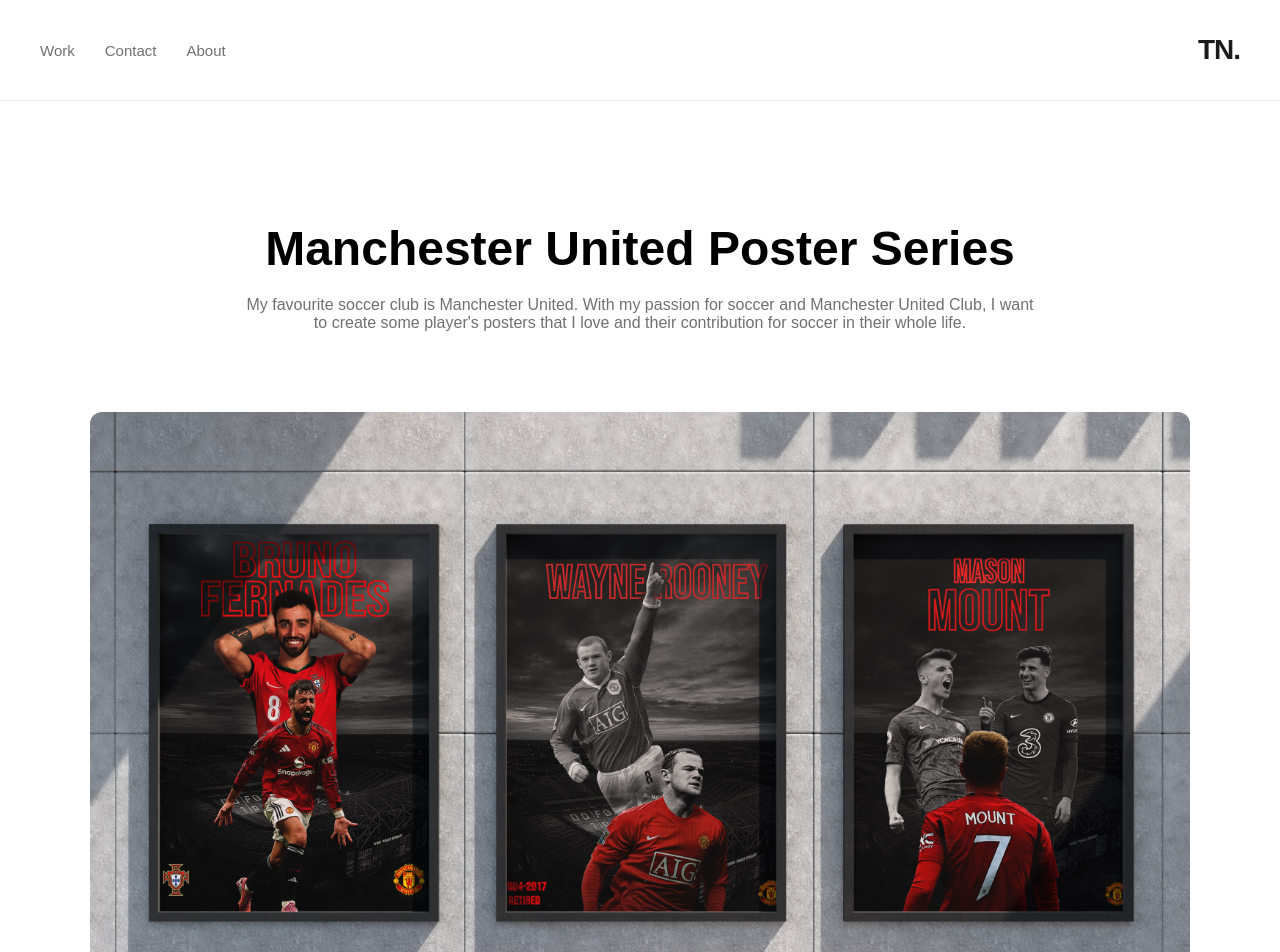
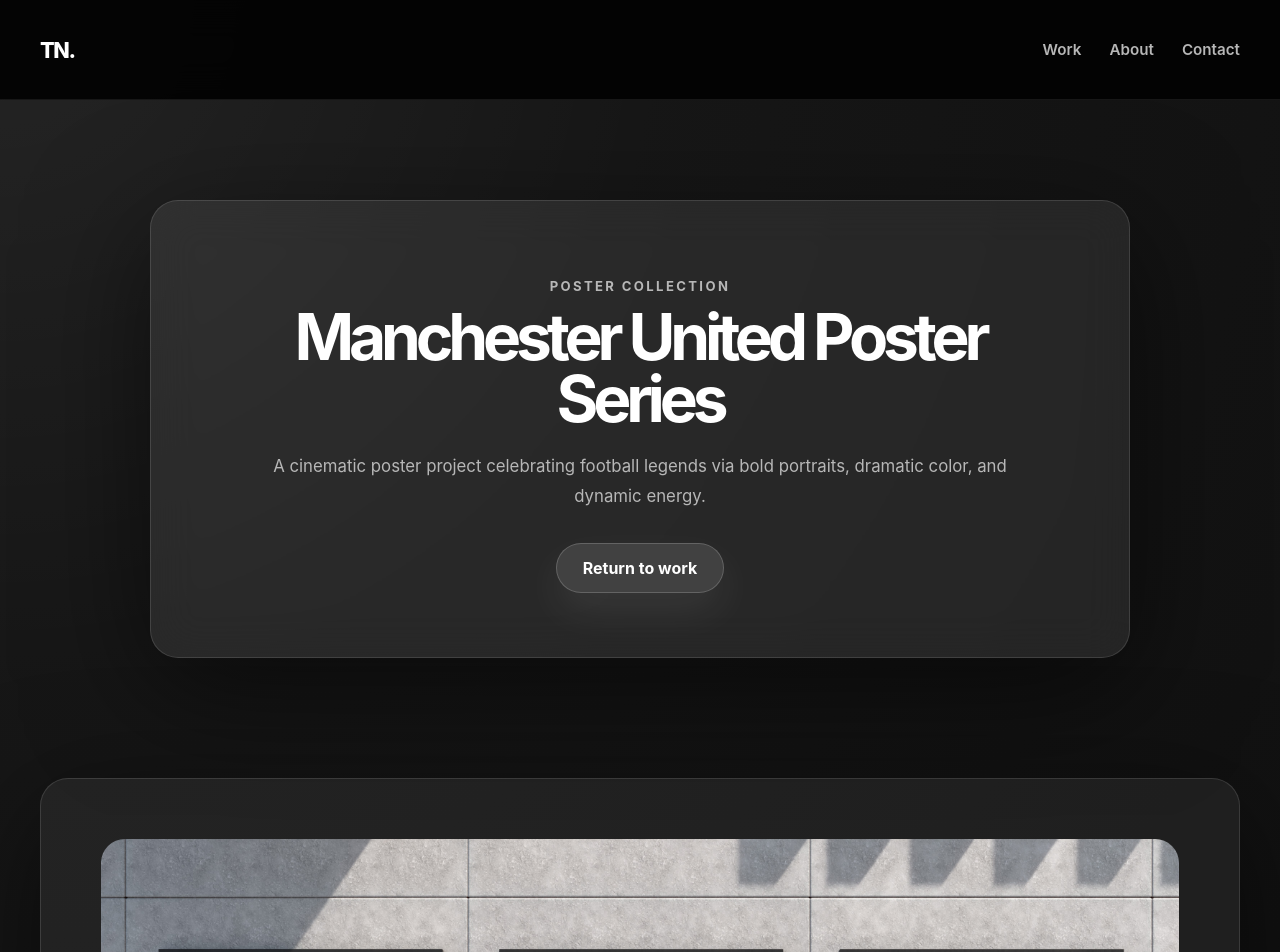
Before and after one commit to canhdien/portfolio, a Next.js app: page /poster in a window 1280 px wide. Shown: the top 952 px of the page. Built offline with nearby package versions, Linux system fonts and the light colour scheme.

Commit message:
fix everything

```diff
--- a/app/global.css
+++ b/app/global.css
@@ -0,0 +1,356 @@
+:root {
+  color-scheme: dark;
+  --bg: #060606;
+  --surface: rgba(255,255,255,0.08);
+  --surface-strong: rgba(255,255,255,0.12);
+  --text: #f5f5f5;
+  --muted: #b7b7b7;
+  --accent: #ffffff;
+  --border: rgba(255,255,255,0.1);
+  --shadow: 0 32px 120px rgba(0, 0, 0, 0.55);
+  --radius: 28px;
+}
+
+* {
+  box-sizing: border-box;
+}
+
+html {
+  scroll-behavior: smooth;
+}
+
+body {
+  margin: 0;
+  min-height: 100vh;
+  font-family: Inter, ui-sans-serif, system-ui, -apple-system, BlinkMacSystemFont, "Segoe UI", sans-serif;
+  background: radial-gradient(circle at top left, rgba(255,255,255,0.08) 0%, rgba(255,255,255,0.02) 20%, #060606 100%);
+  color: var(--text);
+}
+
+img {
+  max-width: 100%;
+  display: block;
+}
+
+a {
+  color: inherit;
+  text-decoration: none;
+}
+
+button,
+input,
+textarea,
+select {
+  font: inherit;
+}
+
+main {
+  padding: 0;
+}
+
+.layoutContainer {
+  max-width: 1400px;
+  width: 100%;
+  margin: 0 auto;
+  padding: 0 40px;
+  min-height: 100vh;
+  display: flex;
+  flex-direction: column;
+}
+
+.pageRoot {
+  width: 100%;
+}
+
+.heroSection {
+  min-height: 70vh;
+  display: grid;
+  place-items: center;
+  padding: 100px 0 120px;
+  text-align: center;
+}
+
+.heroCard {
+  max-width: 980px;
+  width: 100%;
+  padding: 64px;
+  border-radius: var(--radius);
+  background: var(--surface);
+  border: 1px solid rgba(255,255,255,0.12);
+  box-shadow: var(--shadow);
+  backdrop-filter: blur(22px);
+  text-align: center;
+}
+
+.heroHeadline {
+  font-size: clamp(3rem, 5vw, 5.2rem);
+  line-height: 0.96;
+  margin: 0 0 22px;
+  letter-spacing: -0.08em;
+  color: #fff;
+}
+
+.heroText,
+.sectionText,
+.cardCopy {
+  max-width: 760px;
+  font-size: 1.05rem;
+  line-height: 1.8;
+  color: var(--muted);
+  margin: 0 auto;
+}
+
+
+.accent {
+  color: var(--accent);
+}
+
+.featuredGrid {
+  display: grid;
+  gap: 36px;
+  grid-template-columns: repeat(auto-fit, minmax(320px, 1fr));
+  margin: 0 auto 120px;
+  width: min(100%, 1100px);
+}
+
+.showcaseCard {
+  display: grid;
+  grid-template-rows: 1fr auto;
+  border-radius: var(--radius);
+  overflow: hidden;
+  background: linear-gradient(180deg, rgba(255,255,255,0.1) 0%, rgba(255,255,255,0.05) 100%);
+  box-shadow: var(--shadow);
+  border: 1px solid rgba(255,255,255,0.12);
+}
+
+.showcaseCard .imageWrapper {
+  position: relative;
+  min-height: 320px;
+  overflow: hidden;
+}
+
+.showcaseCard img {
+  width: 100%;
+  height: 100%;
+  object-fit: cover;
+  transition: transform 0.5s ease;
+  filter: grayscale(0.05) contrast(1.05);
+}
+
+.showcaseCard:hover img {
+  transform: scale(1.03);
+}
+
+.cardBody {
+  padding: 32px;
+}
+
+.showcaseLabel {
+  display: inline-flex;
+  text-transform: uppercase;
+  letter-spacing: 0.18em;
+  font-size: 0.82rem;
+  color: var(--muted);
+  margin-bottom: 12px;
+  font-weight: 700;
+}
+
+.showcaseTitle,
+.sectionHeading,
+.cardTitle {
+  margin: 0 0 18px;
+  line-height: 1.05;
+}
+
+.showcaseTitle {
+  font-size: 2rem;
+  font-weight: 800;
+  color: #fff;
+}
+
+.sectionHeading {
+  font-size: clamp(2rem, 3vw, 3.3rem);
+  color: #fff;
+}
+
+.cardTitle {
+  font-size: 1.35rem;
+  color: #fff;
+}
+
+.showcaseCopy {
+  font-size: 1rem;
+  line-height: 1.8;
+  color: #d8d8d8;
+  margin: 0 0 24px;
+}
+
+.buttonAccent {
+  display: inline-flex;
+  align-items: center;
+  justify-content: center;
+  padding: 14px 26px;
+  border-radius: 999px;
+  background: rgba(255,255,255,0.12);
+  border: 1px solid rgba(255,255,255,0.18);
+  color: #fff;
+  font-weight: 700;
+  transition: transform 0.2s ease, box-shadow 0.2s ease, background 0.2s ease;
+  box-shadow: 0 18px 40px rgba(255,255,255,0.08);
+  margin-top: 2rem;
+}
+
+.buttonAccent:hover {
+  transform: translateY(-1px);
+  box-shadow: 0 24px 50px rgba(255,255,255,0.12);
+  background: rgba(255,255,255,0.18);
+}
+
+.sectionPanel {
+  padding: 60px;
+  border-radius: var(--radius);
+  background: rgba(255,255,255,0.06);
+  border: 1px solid rgba(255,255,255,0.12);
+  box-shadow: var(--shadow);
+  margin-bottom: 120px;
+}
+
+.navBar {
+  width: 100%;
+  height: 100px;
+  display: flex;
+  align-items: center;
+  background: rgba(3,3,3,0.94);
+  position: sticky;
+  top: 0;
+  z-index: 50;
+  border-bottom: 1px solid rgba(255,255,255,0.08);
+  backdrop-filter: blur(18px);
+}
+
+.navContainer {
+  width: 100%;
+  max-width: 1400px;
+  margin: 0 auto;
+  padding: 0 40px;
+  display: flex;
+  justify-content: space-between;
+  align-items: center;
+  gap: 1rem;
+}
+
+.navLinks {
+  display: flex;
+  gap: 28px;
+  align-items: center;
+  flex-wrap: wrap;
+}
+
+.navLinks a {
+  color: var(--muted);
+  font-size: 0.95rem;
+  font-weight: 600;
+  transition: color 0.2s ease;
+}
+
+.navLinks a:hover {
+  color: #fff;
+}
+
+.navLogo {
+  font-size: 1.35rem;
+  font-weight: 800;
+  letter-spacing: -0.06em;
+  color: #fff;
+}
+
+.footerSection {
+  padding: 80px 0 40px;
+  text-align: center;
+  border-top: 1px solid rgba(255,255,255,0.06);
+  margin-top: 60px;
+}
+
+.footerText {
+  font-size: 0.92rem;
+  color: #9d9d9d;
+  margin: 0;
+}
+
+.aboutGrid {
+  display: grid;
+  gap: 32px;
+  grid-template-columns: repeat(auto-fit, minmax(240px, 1fr));
+  margin-top: 32px;
+}
+
+.cardPanel {
+  padding: 28px;
+  border-radius: 28px;
+  background: rgba(255,255,255,0.06);
+  border: 1px solid rgba(255,255,255,0.1);
+  box-shadow: var(--shadow);
+}
+
+.featureList {
+  list-style: none;
+  padding: 0;
+  margin: 24px 0 0;
+  display: grid;
+  gap: 14px;
+}
+
+.featureList li {
+  font-size: 1rem;
+  color: #d1d1d1;
+}
+
+.responsiveGrid {
+  display: grid;
+  gap: 32px;
+  grid-template-columns: 1.2fr 0.8fr;
+  align-items: start;
+}
+
+@media (max-width: 900px) {
+  .responsiveGrid {
+    grid-template-columns: 1fr;
+  }
+}
+
+@media (max-width: 820px) {
+  .layoutContainer {
+    padding: 0 24px;
+  }
+  .heroCard {
+    padding: 40px 28px;
+  }
+  .heroHeadline {
+    font-size: 3.6rem;
+  }
+  .featuredGrid {
+    margin-bottom: 80px;
+  }
+}
+
+@media (max-width: 640px) {
+  .navContainer {
+    padding: 0 20px;
+  }
+  .navLinks {
+    gap: 18px;
+  }
+  .heroSection {
+    padding: 80px 0 90px;
+  }
+  .heroHeadline {
+    font-size: 2.7rem;
+  }
+  .heroText {
+    font-size: 1rem;
+  }
+  .buttonAccent {
+    width: 100%;
+    justify-content: center;
+  }
+}
--- a/app/layout.js
+++ b/app/layout.js
@@ -1,32 +1,19 @@
-// Use ./ instead of @ to look in the current project structure
+import './global.css';
 import Navbar from "../components/Navbar";
 import Footer from "../components/Footer";
 import { Analytics } from '@vercel/analytics/react';
 
 export default function RootLayout({ children }) {
-  // Global container style to match your original 'container' class
-  const globalContainerStyle = {
-    maxWidth: '1400px',
-    margin: '0 auto',
-    padding: '0 40px',
-    minHeight: '100vh',
-    display: 'flex',
-    flexDirection: 'column'
-  };
-
   return (
     <html lang="en">
-      <body style={{ margin: 0, backgroundColor: '#ffffff', fontFamily: 'sans-serif' }}>
+      <body>
         <Navbar />
-        <div style={globalContainerStyle}>
-          <main style={{ flex: 1 }}>
-            {children}
-          </main>
+        <div className="layoutContainer">
+          <main>{children}</main>
           <Footer />
         </div>
-        {/* Analytics nằm ở đây, trước khi đóng thẻ body là đẹp nhất */}
         <Analytics />
       </body>
     </html>
-  )
+  );
 }
--- a/app/poster/page.js
+++ b/app/poster/page.js
@@ -1,47 +1,42 @@
-import ImageModal from "../../components/Modal";
+import Link from 'next/link';
+import ImageModal from '../../components/Modal';
 
 export default function PosterPage() {
-  const headerStyle = { padding: '80px 0', textAlign: 'center' };
-  const gridStyle = {
-    display: 'grid',
-    gridTemplateColumns: 'repeat(4, 1fr)',
-    gap: '30px',
-    marginTop: '40px'
-  };
-
   return (
-    <div style={{ maxWidth: '1100px', margin: '0 auto' }}>
-      {/* FIX: Changed closing tag from </header> to </section> */}
-      <section style={headerStyle}>
-        <h1 style={{ fontSize: '48px', marginBottom: '20px' }}>Manchester United Poster Series</h1>
-        <p style={{ color: '#707070', maxWidth: '800px', margin: '0 auto' }}>
-          My favourite soccer club is Manchester United. With my passion for soccer and Manchester United Club,
-          I want to create some player's posters that I love and their contribution for soccer in their whole life.
+    <div className="pageRoot">
+      <section className="heroSection">
+        <div className="heroCard">
+          <p className="showcaseLabel">Poster Collection</p>
+          <h1 className="heroHeadline">Manchester United Poster Series</h1>
+          <p className="heroText">
+            A cinematic poster project celebrating football legends via bold portraits, dramatic color, and dynamic energy.
           </p>
+          <Link href="/" className="buttonAccent">Return to work</Link>
+        </div>
       </section>
 
-      <section style={{ marginBottom: '60px' }}>
-        {/* Main Mockups */}
-        <div style={{ marginBottom: '40px', borderRadius: '12px', overflow: 'hidden' }}>
+      <section className="sectionPanel">
+        <div style={{ display: 'grid', gap: '40px' }}>
+          <div style={{ borderRadius: '24px', overflow: 'hidden' }}>
             <ImageModal src="/poster-mockup1.jpg" alt="Manchester United Poster Series Mockup" />
           </div>
 
-        <div style={{ marginBottom: '40px', borderRadius: '12px', overflow: 'hidden' }}>
+          <div style={{ borderRadius: '24px', overflow: 'hidden' }}>
             <ImageModal src="/poster-mockup3.jpg" alt="Bruno Poster Mockup" />
           </div>
 
-        {/* Poster Grid */}
-        <div style={gridStyle}>
+          <div style={{ display: 'grid', gridTemplateColumns: 'repeat(auto-fit, minmax(240px, 1fr))', gap: '24px' }}>
             {[
               { src: '/burno.jpg', alt: 'Bruno Fernandes Poster' },
               { src: '/rooney-edit.jpg', alt: 'Wayne Rooney Poster' },
               { src: '/mason.jpg', alt: 'Mason Mount Poster' },
               { src: '/linkdein.jpg', alt: 'Bruno Fernandes Storm Atmosphere' }
             ].map((item, index) => (
-            <div key={index} style={{ borderRadius: '8px', overflow: 'hidden' }}>
+              <div key={index} style={{ borderRadius: '18px', overflow: 'hidden' }}>
                 <ImageModal src={item.src} alt={item.alt} />
               </div>
             ))}
+          </div>
         </div>
       </section>
     </div>
--- a/components/Footer.js
+++ b/components/Footer.js
@@ -1,21 +1,8 @@
 export default function Footer() {
-  const footerStyle = {
-    padding: '80px 0 40px',
-    textAlign: 'center',
-    borderTop: '1px solid #eeeeee',
-    marginTop: '60px'
-  };
-
-  const textStyle = {
-    fontSize: '13px',
-    color: '#b0b0b0',
-    margin: 0
-  };
-
   return (
-    <footer style={footerStyle}>
-      <p style={textStyle}>
-        &copy; 2026 Tin Nguyen. Designed and coded from scratch.
+    <footer className="footerSection">
+      <p className="footerText">
+        &copy; 2026 Tin Canh Dien Nguyen. Crafted with simplicity, energy, and detail.
       </p>
     </footer>
   );
--- a/components/Navbar.js
+++ b/components/Navbar.js
@@ -1,50 +1,15 @@
 import Link from 'next/link';
 
 export default function Navbar() {
-  const navStyle = {
-    width: '100%',
-    height: '100px',
-    display: 'flex',
-    alignItems: 'center',
-    borderBottom: '1px solid #eeeeee',
-    backgroundColor: '#ffffff',
-  };
-
-  const containerStyle = {
-    width: '100%',
-    maxWidth: '1400px',
-    margin: '0 auto',
-    padding: '0 40px',
-    display: 'flex',
-    justifyContent: 'space-between',
-    alignItems: 'center',
-  };
-
-  const linkStyle = {
-    textDecoration: 'none',
-    color: '#707070',
-    fontSize: '15px',
-    fontWeight: 500,
-    transition: 'color 0.3s',
-  };
-
-  const logoStyle = {
-    fontSize: '28px',
-    fontWeight: 800,
-    textDecoration: 'none',
-    color: '#1a1a1a',
-    letterSpacing: '-1px',
-  };
-
   return (
-    <nav style={navStyle}>
-      <div style={containerStyle}>
-        <div style={{ display: 'flex', gap: '30px' }}>
-          <Link href="/" style={linkStyle}>Work</Link>
-          <Link href="#" style={linkStyle}>Contact</Link>
-          <Link href="#" style={linkStyle}>About</Link>
+    <nav className="navBar">
+      <div className="navContainer">
+        <Link href="/" className="navLogo">TN.</Link>
+        <div className="navLinks">
+          <Link href="/">Work</Link>
+          <Link href="/about">About</Link>
+          <a href="mailto:canhdienn22@gmail.com">Contact</a>
         </div>
-        <Link href="/" style={logoStyle}>TN.</Link>
       </div>
     </nav>
   );
```
Also changed, not shown: app/about/page.js (added, +18 -0 lines), app/brand/page.js (+74 -62 lines), app/page.js (+40 -50 lines). Lines whose indentation alone changed are shown as unchanged.
